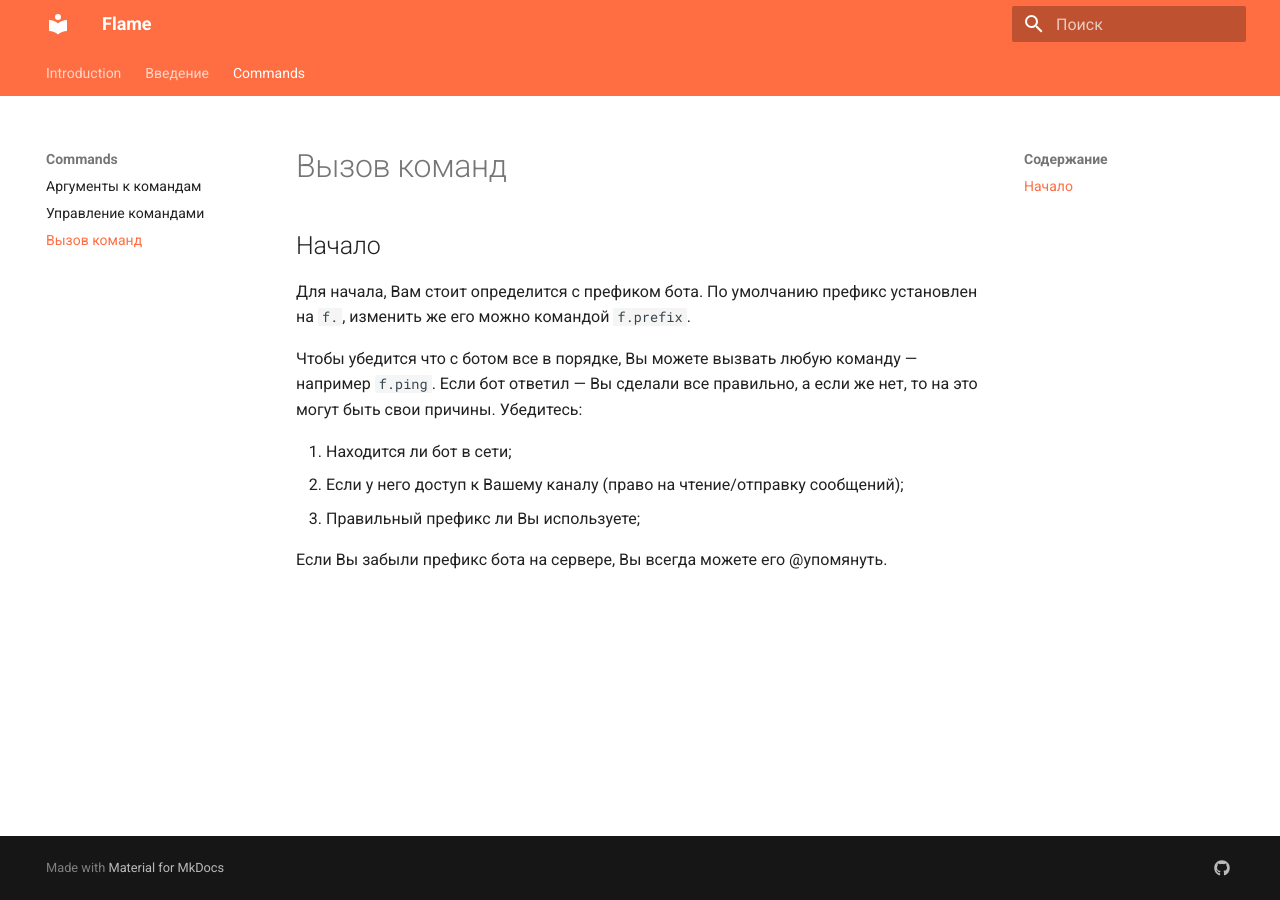
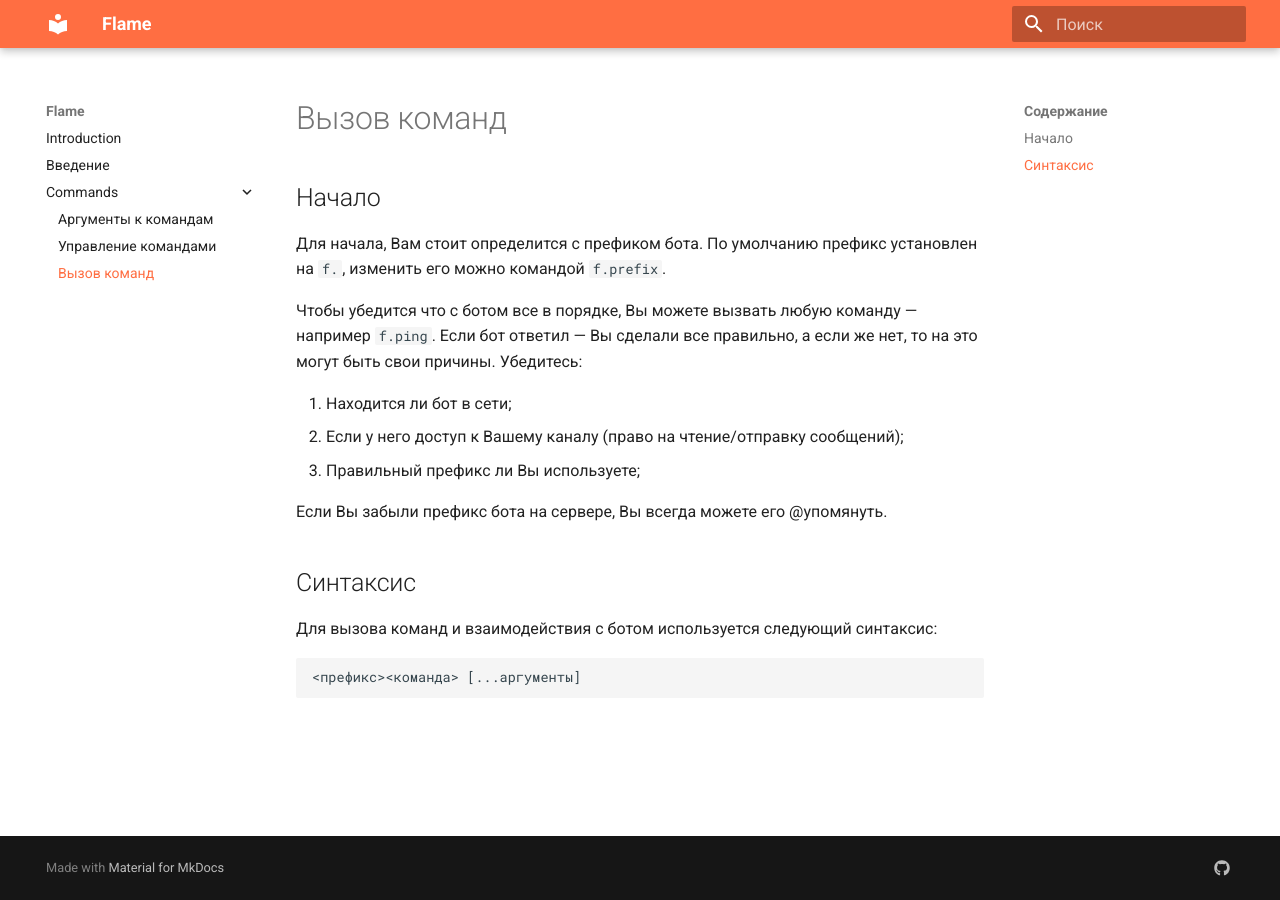
Before and after one commit to pieckenst/Flame, an MkDocs documentation site: the page built from docs/commands/usage.md, in a window 1280 px wide. Built offline with MkDocs 1.6.1 and Material for MkDocs 9.7.7, drawn with Linux system fonts in a browser that asks for light colours.

Commit message:
feat(docs): Documentation refactoring

````diff
--- a/docs/commands/usage.md
+++ b/docs/commands/usage.md
@@ -1,7 +1,7 @@
 # Вызов команд
 
 ## Начало
-Для начала, Вам стоит определится с префиком бота. По умолчанию префикс установлен на `f.`, изменить же его можно командой `f.prefix`.
+Для начала, Вам стоит определится с префиком бота. По умолчанию префикс установлен на `f.`, изменить его можно командой `f.prefix`.
 
 Чтобы убедится что с ботом все в порядке, Вы можете вызвать любую команду — например `f.ping`. Если бот ответил — Вы сделали все правильно, а если же нет, то на это могут быть свои причины. Убедитесь:
 
@@ -10,3 +10,10 @@
 3. Правильный префикс ли Вы используете;
 
 Если Вы забыли префикс бота на сервере, Вы всегда можете его @упомянуть.
+
+## Синтаксис
+Для вызова команд и взаимодействия с ботом используется следующий синтаксис:
+
+```
+<префикс><команда> [...аргументы]
+```
--- a/mkdocs.yml
+++ b/mkdocs.yml
@@ -7,7 +7,6 @@ theme:
   features:
     - navigation.instant
     - navigation.tracking
-    - navigation.tabs
   palette:
     primary: deep orange
 extra:
````
